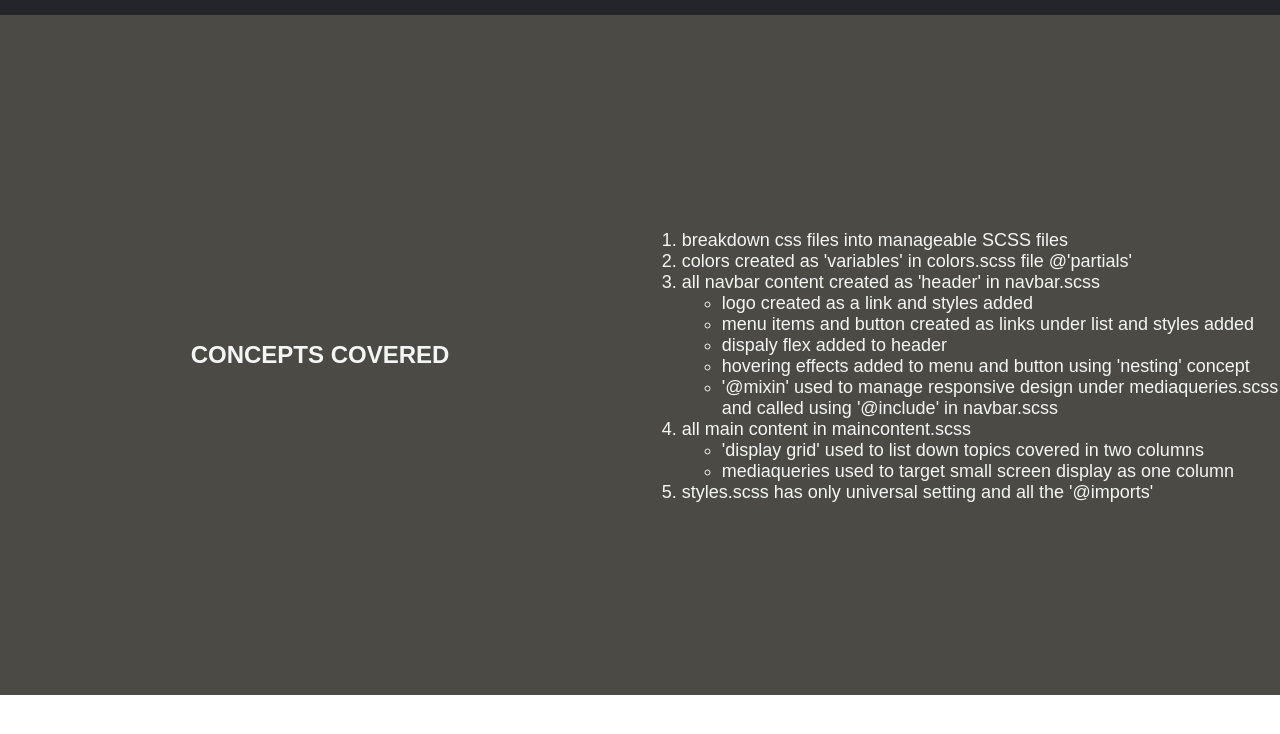
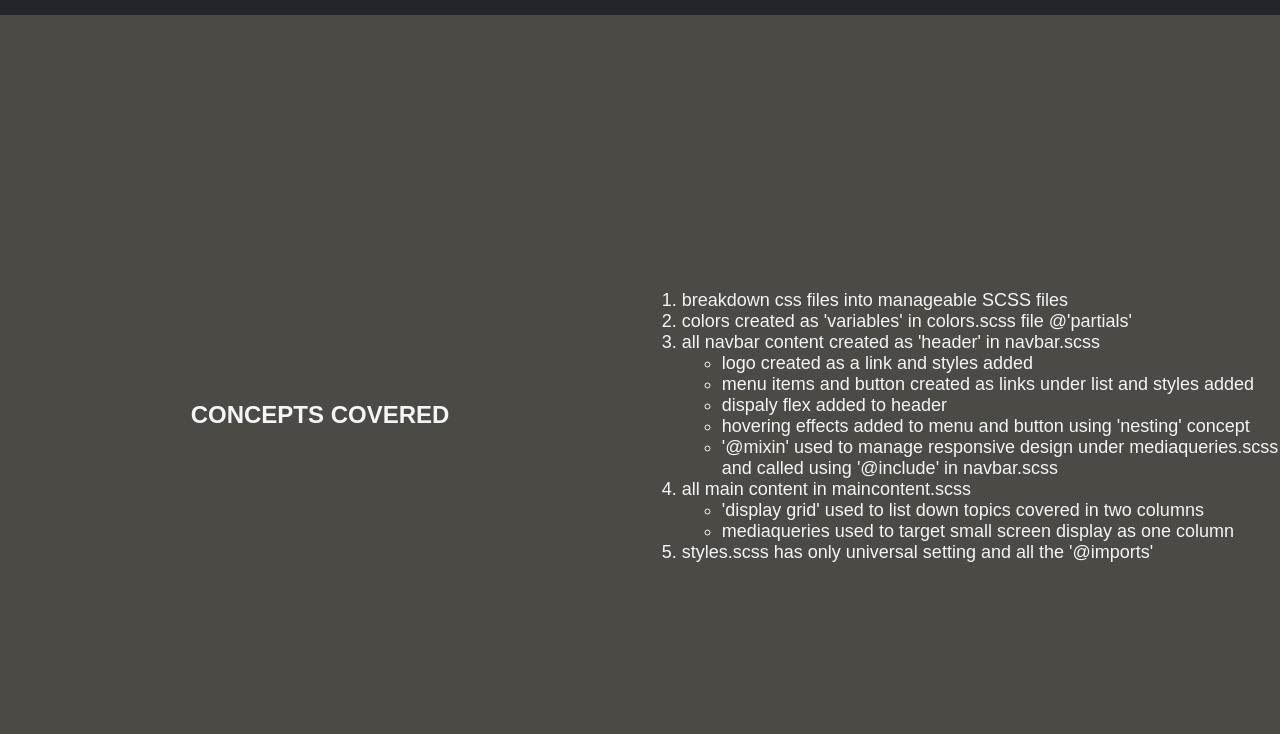
Before and after one commit to murshi-dev/P3, a plain HTML site: page index.html in a window 1280 px wide. Shown: the part 70-804 px from the top of the page. Drawn offline with Linux system fonts and the light colour scheme.

Commit message:
vh changed

```diff
--- a/css/_maincontent.scss
+++ b/css/_maincontent.scss
@@ -3,11 +3,12 @@
 .maincontent {
   background-color: $secondary;
   color: $textcolor;
-  height: 85vh;
+  height: 100vh;
   display: grid;
   grid-template-columns: 1fr 1fr;
   justify-items: center;
   align-items: center;
+  overflow: auto;
 
   @include smallscreen {
     grid-template-columns: 1fr;
--- a/css/_navbar.scss
+++ b/css/_navbar.scss
@@ -6,14 +6,17 @@ header {
   justify-content: space-between;
   align-items: center;
   padding: 18px 30px;
+  z-index: 1;
 }
 li,a,button {
    text-decoration: none;
+
  }
 .logo {
   font-size: 30px;
   color: $textcolor;
   margin-right: auto;
+  background-color:none;
 }
 button {
   color: $textcolor;
--- a/css/styles.scss
+++ b/css/styles.scss
@@ -5,7 +5,7 @@
 *
 {
     box-sizing: border-box;
+
     margin:0;
-   // padding: 0;
     font-family:Arial, Helvetica, sans-serif;
 }
```
Also changed, not shown: css/styles.css, 1 other file.
